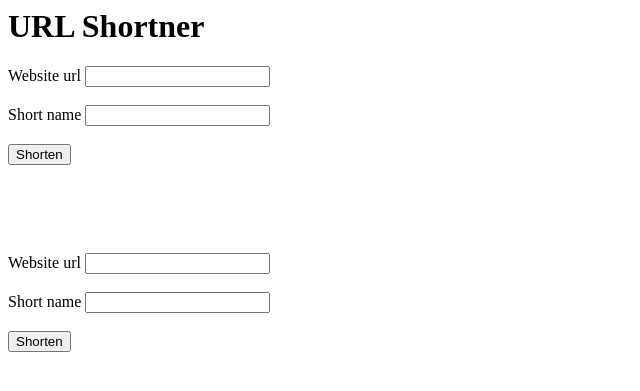
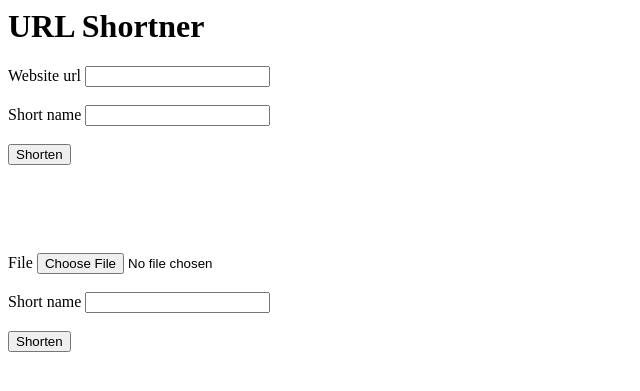
Before and after one commit to homegahed/Flask-Training, a Flask app: page / in a window 1280 px wide. Shown: the top 391 px of the page, without its empty margins (0-640 px from the left). Run offline with Flask 2, Linux system fonts and the light colour scheme.

Commit message:
Course Second Chapter

```diff
--- a/app.py
+++ b/app.py
@@ -1,6 +1,10 @@
-from flask import Flask, render_template, request, redirect, url_for, flash
+from flask import Flask, render_template, request, redirect, url_for, flash, abort
 import json
 import os.path
+
+import werkzeug
+
+
 
 app = Flask(__name__)
 
@@ -25,12 +29,37 @@ def you_url():
             flash('That short name is already taken')
             return redirect(url_for('home'))
 
+        if 'url' in request.form.keys():
+            urls[request.form['code']] = {'url':request.form['url']}
+        else:
+            f = request.files['file']
+            full_name = request.form['code'] + werkzeug.utils.secure_filename(f.filename)
+            f.save('/Users/hmegahed/Desktop/Hossam/projects/Flask_essential_training_June2022/static/user_files/'+ full_name)
+            urls[request.form['code']] = {'file':full_name}
 
-        urls[request.form['code']] = {'url':request.form['url']}
+
         with open ('urls.json', 'w') as url_file:
             json.dump(urls, url_file)
+        return render_template('you_url.html', code=request.form['code'])
+
+    else:
+        return redirect(url_for('home'))
 
 
-        return render_template('you_url.html', code=request.form['code'])
-    else:
-        return redirect(url_for('home'))
+@app.route('/<string:code>')
+def redirect_to_url(code):
+    if os.path.exists('urls.json'):
+        with open('urls.json') as urls_file:
+            urls = json.load(urls_file)
+            if code in urls.keys():
+                if 'url' in urls[code].keys():
+                    return redirect(urls[code]['url'])
+                else:
+                    return redirect(url_for('static', filename='user_files/' + urls[code]['file']))
+
+
+    return abort(404)
+
+@app.errorhandler(404)
+def page_not_found(error):
+    return render_template('page_not_found.html')
--- a/templates/home.html
+++ b/templates/home.html
@@ -23,8 +23,8 @@
 
 <form action="you-url", method="post", enctype="multipart/form-data">
 
-  <label for="url"> Website url</label>
-  <input type="url" name="url" value="" required>
+  <label for="file"> File</label>
+  <input type="file" name="file" value="" required>
 
   <br><br>
   <label for="code"> Short name</label>
--- /dev/null
+++ b/templates/page_not_found.html
@@ -0,0 +1,5 @@
+<h1>Page Not Found</h1>
+
+<p>We couldn't find what you are looking for. Come visit our homepage</p>
+
+<p> <a href="{{ url_for('home') }}"> Home </a></p>
--- a/urls.json
+++ b/urls.json
@@ -1 +1 @@
-{"go": {"url": "https://www.google.com/"}, "yahoo": {"url": "https://www.yahoo.com/"}}
+{"go": {"url": "https://www.google.com/"}, "yahoo": {"url": "https://www.yahoo.com/"}, "goo": {"file": "googoogle2.0.0.jpg"}, "color": {"file": "colorcolors.PNG"}}
```
Also changed, not shown: googoogle2.0.0.jpg (added), static/user_files/colorcolors.PNG (added), 2 other files.
